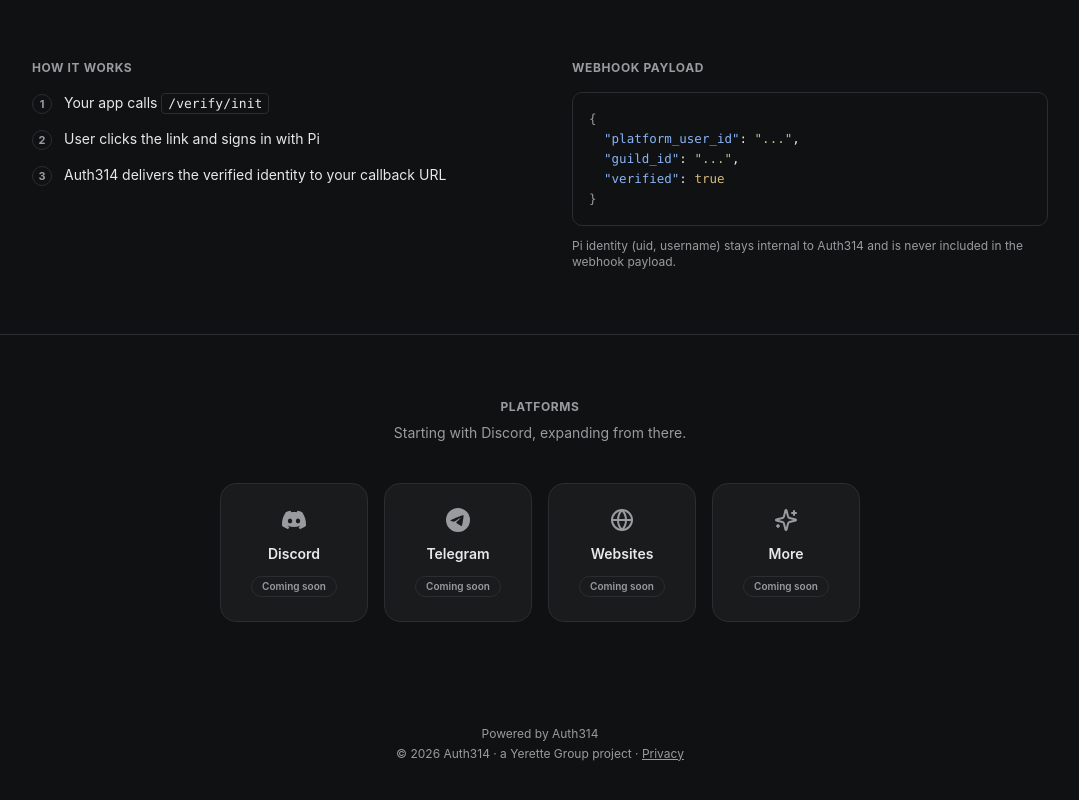
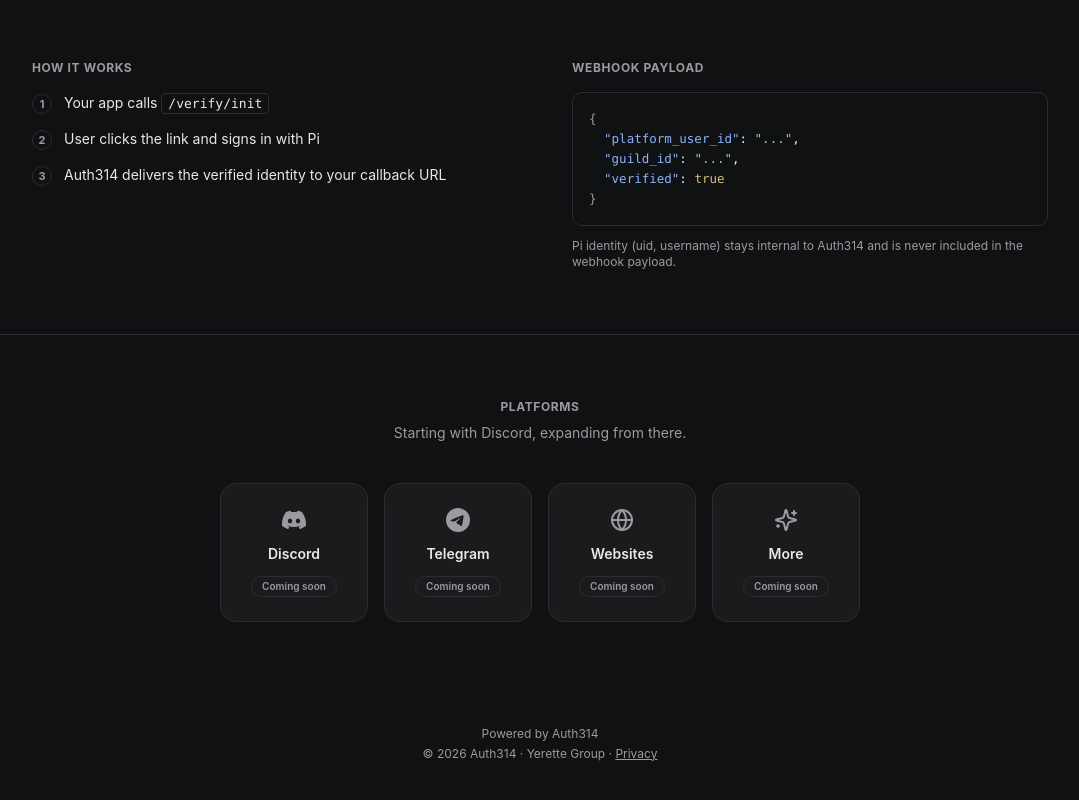
Before and after one commit to Psalm2517/auth314, a React (Vite) app in the folder portal/: page / in a window 1280 px wide. Shown: the part 530-1330 px from the top of the page, without its empty margins (100-1179 px from the left). Built offline with nearby package versions, Linux system fonts and the light colour scheme.

Commit message:
Simplify footer attribution to 'Yerette Group'

```diff
--- a/portal/src/pages/Landing.tsx
+++ b/portal/src/pages/Landing.tsx
@@ -176,7 +176,7 @@
       <footer className="mx-auto max-w-[1080px] px-8 py-10 text-center text-xs text-muted-foreground">
         <p>Powered by Auth314</p>
         <p className="mt-1">
-          &copy; 2026 Auth314 &middot; a Yerette Group project &middot;{" "}
+          &copy; 2026 Auth314 &middot; Yerette Group &middot;{" "}
           <a href="/privacy.html" className="underline hover:text-foreground">
             Privacy
           </a>
--- a/portal/src/pages/PrivacyPolicy.tsx
+++ b/portal/src/pages/PrivacyPolicy.tsx
@@ -114,7 +114,7 @@
       </div>
 
       <footer className="mx-auto max-w-[1080px] px-8 py-10 text-center text-xs text-muted-foreground">
-        &copy; 2026 Auth314 &middot; a Yerette Group project
+        &copy; 2026 Auth314 &middot; Yerette Group
       </footer>
     </div>
   );
```
